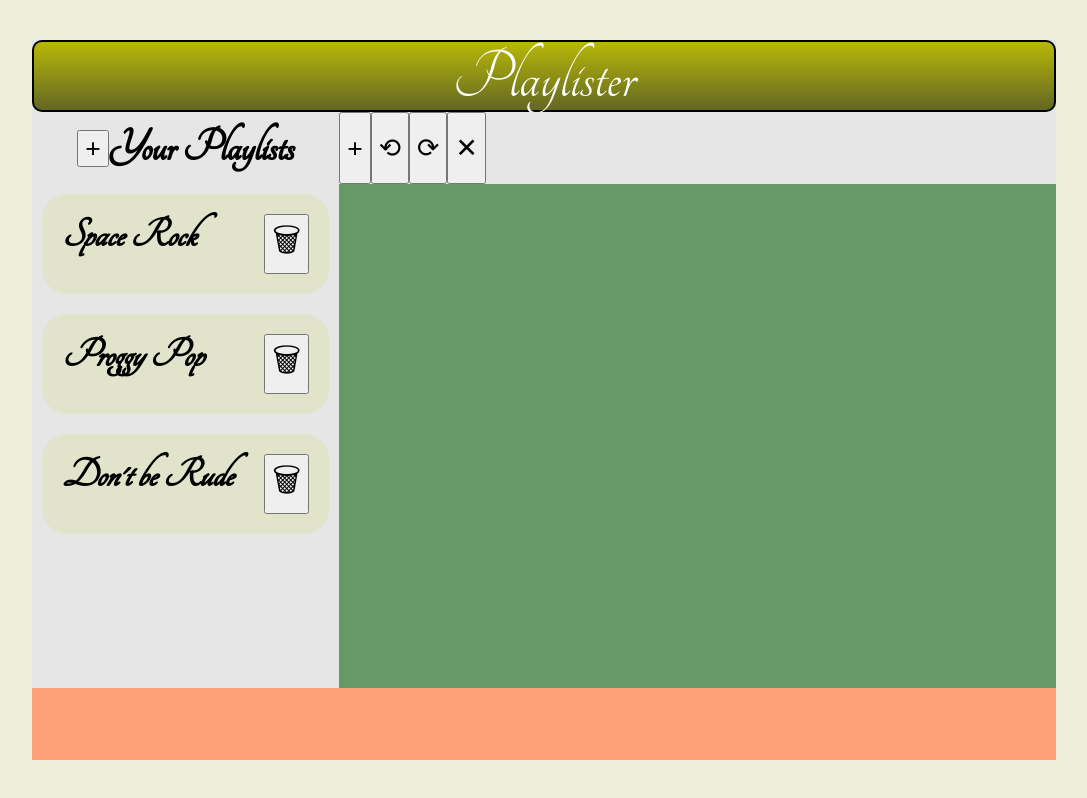
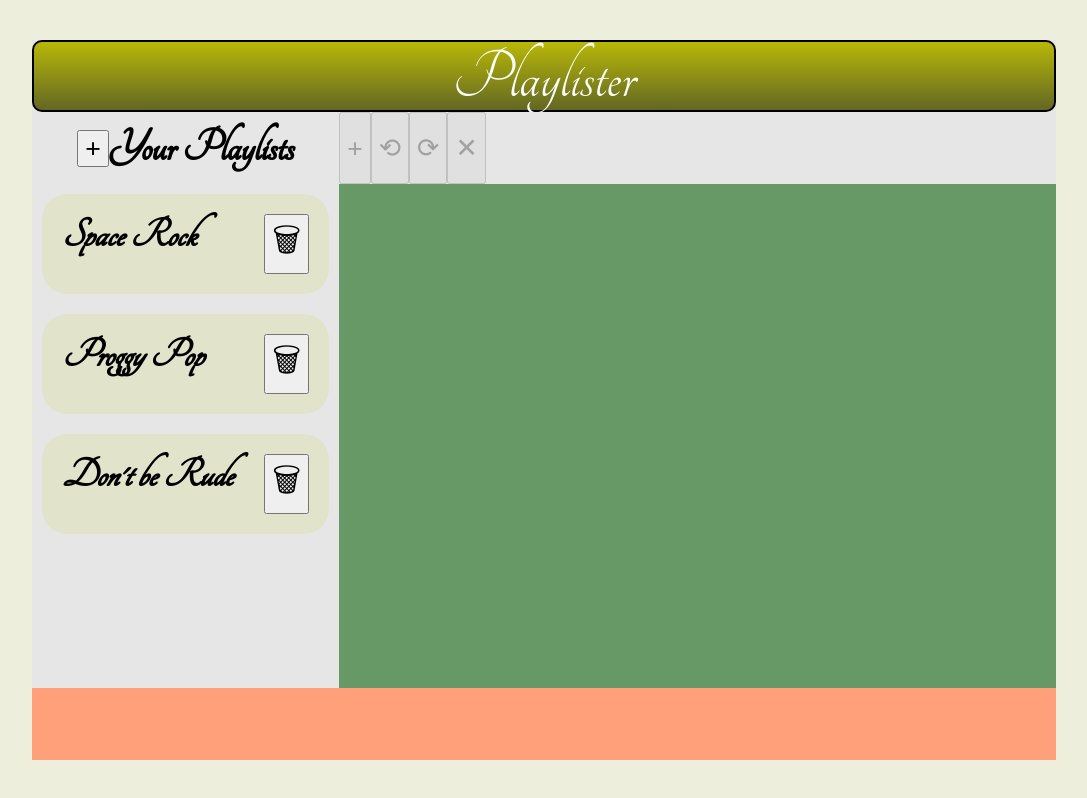
Before and after one commit to TerryVsGaming/CSE-316-Hw2, a React (Create React App) app: page / in a window 1280 px wide. Shown: the whole page, without its empty margins (96-1183 px from the left). Built offline with nearby package versions, Linux system fonts and the light colour scheme.

Commit message:
Finished FoolProof Design (I hope)

```diff
--- a/src/App.js
+++ b/src/App.js
@@ -27,7 +27,7 @@ import Statusbar from './components/Statusbar.js';
 class App extends React.Component {
     constructor(props) {
         super(props);
-
+        this.keyBoardFunction = this.keyBoardFunction.bind(this);
         // THIS IS OUR TRANSACTION PROCESSING SYSTEM
         this.tps = new jsTPS();
 
@@ -386,11 +386,26 @@ class App extends React.Component {
         modal.classList.remove("is-visible");
     }
 
+    keyBoardFunction(event){
+        if (event.key === "Escape") {
+          console.log("YOLO");
+        }
+      }
+
+    componentDidMount(){
+        document.addEventListener("keydown", this.keyBoardFunction, false);
+      }
+    componentWillUnmount(){
+        document.removeEventListener("keydown", this.keyBoardFunction, false);
+      }
+
+
     render() {
         let canAddSong = this.state.currentList !== null;
         let canUndo = this.tps.hasTransactionToUndo();
         let canRedo = this.tps.hasTransactionToRedo();
         let canClose = this.state.currentList !== null;
+        document.addEventListener("keydown", this.keyBoardFunction, false);
         return (
                 <React.Fragment>
                 <Banner />
--- a/src/components/EditToolbar.js
+++ b/src/components/EditToolbar.js
@@ -8,10 +8,16 @@ export default class EditToolbar extends React.Component {
         let undoClass = "toolbar-button";
         let redoClass = "toolbar-button";
         let closeClass = "toolbar-button";
-        if (canAddSong) addSongClass += " disabled";
-        if (canUndo) undoClass += " disabled";
-        if (canRedo) redoClass += " disabled";
-        if (canClose) closeClass += " disabled";
+
+
+
+
+        // if (!canAddSong) addSongDisable += " disabled";
+        // if (!canUndo) undoDisable += " disabled";
+        // if (!canRedo) redoDisable += " disabled";
+        // if (!canClose) closeDisable += " disabled";
+
+
         return (
             <div id="edit-toolbar">
             <input
@@ -20,6 +26,7 @@ export default class EditToolbar extends React.Component {
                 value="+"
                 className={addSongClass}
                 onClick = {addSongCallback}
+                disabled = {!canAddSong}
             />
             <input
                 type="button"
@@ -27,6 +34,7 @@ export default class EditToolbar extends React.Component {
                 value="⟲"
                 className={undoClass}
                 onClick={undoCallback}
+                disabled = {!canUndo}
             />
             <input
                 type="button"
@@ -34,6 +42,7 @@ export default class EditToolbar extends React.Component {
                 value="⟳"
                 className={redoClass}
                 onClick={redoCallback}
+                disabled = {!canRedo}
             />
             <input
                 type="button"
@@ -41,6 +50,7 @@ export default class EditToolbar extends React.Component {
                 value="&#x2715;"
                 className={closeClass}
                 onClick={closeCallback}
+                disabled = {!canClose}
             />
         </div>
         )
```
